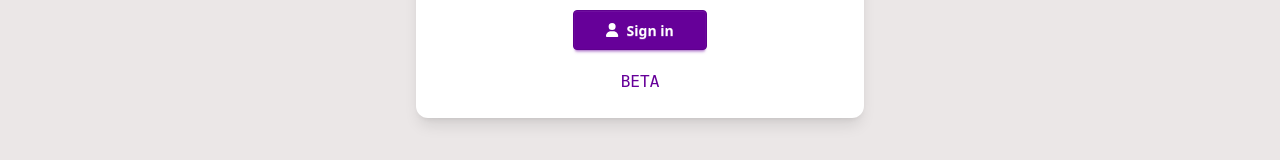
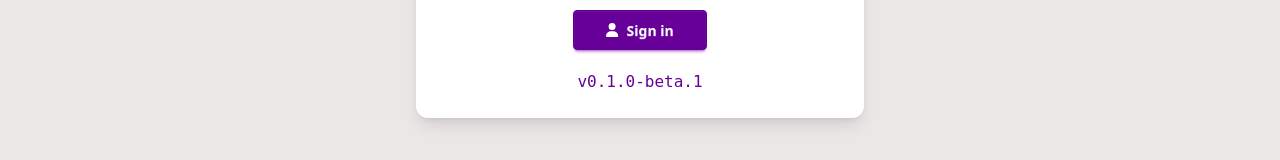
Before and after one commit to PandoraSuite/pandora-admin, a Vue app: page /login in a window 1280 px wide. Shown: the part 585-745 px from the top of the page. Built offline with nearby package versions, Linux system fonts and the light colour scheme.

Commit message:
:recycle: ref(sidebar, login) Update beta label to versioning format

```diff
--- a/src/components/Sidebar.vue
+++ b/src/components/Sidebar.vue
@@ -39,7 +39,7 @@
           Projects
         </RouterLink>
       </li>
-      <p class="bottom-[10px] mt-auto px-[12px] text-subtitle">BETA</p>
+      <p class="bottom-[10px] mt-auto px-[12px] text-subtitle text-xs">v0.1.0-beta.1</p>
     </ul>
   </div>
 </template>
--- a/src/views/Login/index.vue
+++ b/src/views/Login/index.vue
@@ -51,7 +51,7 @@
               ><font-awesome-icon icon="user" class="mr-2" />Sign in</span
             >
           </button>
-          <p class="mt-5 text-center text-subtitle">BETA</p>
+          <p class="mt-5 text-center text-subtitle">v0.1.0-beta.1</p>
         </form>
       </div>
     </div>
```
